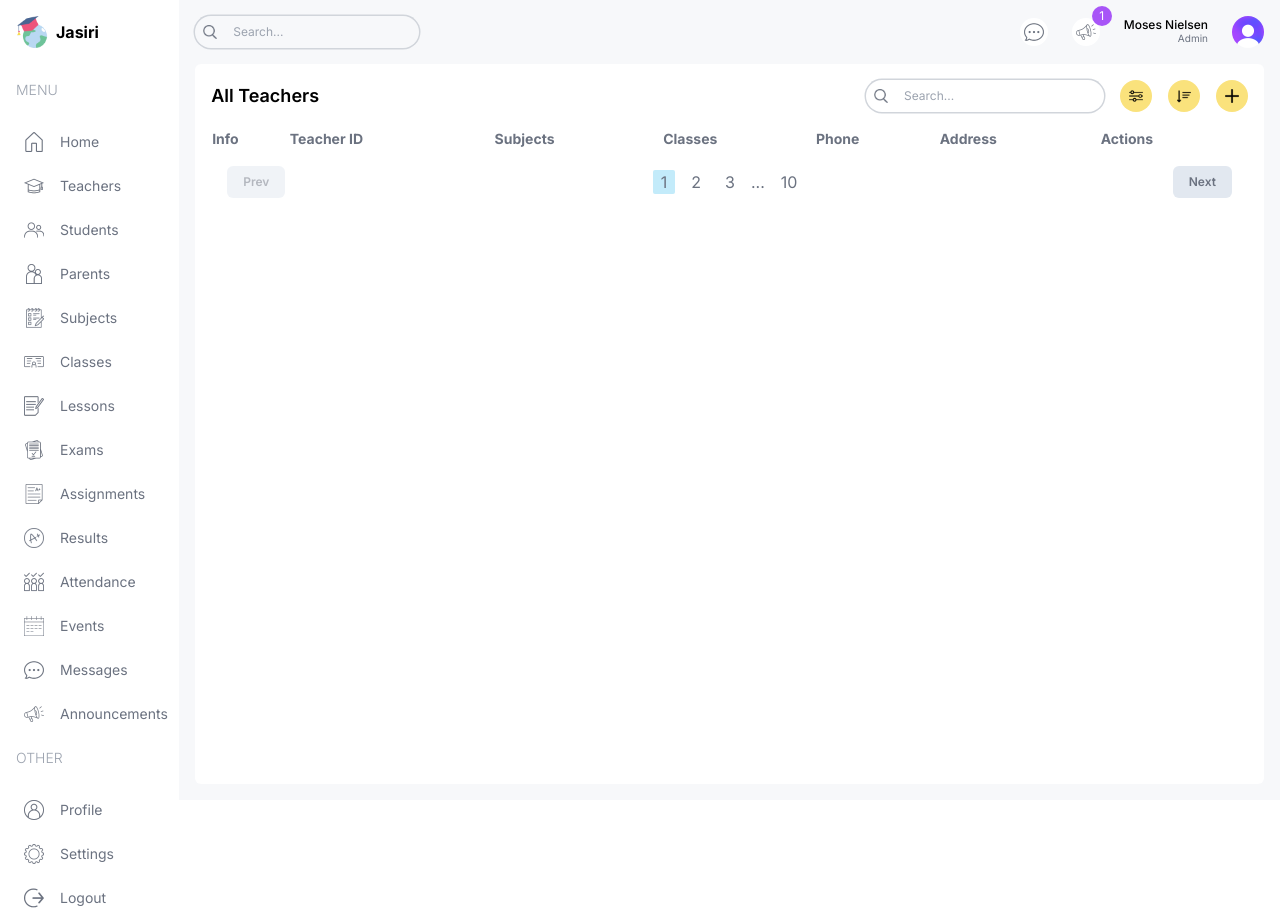
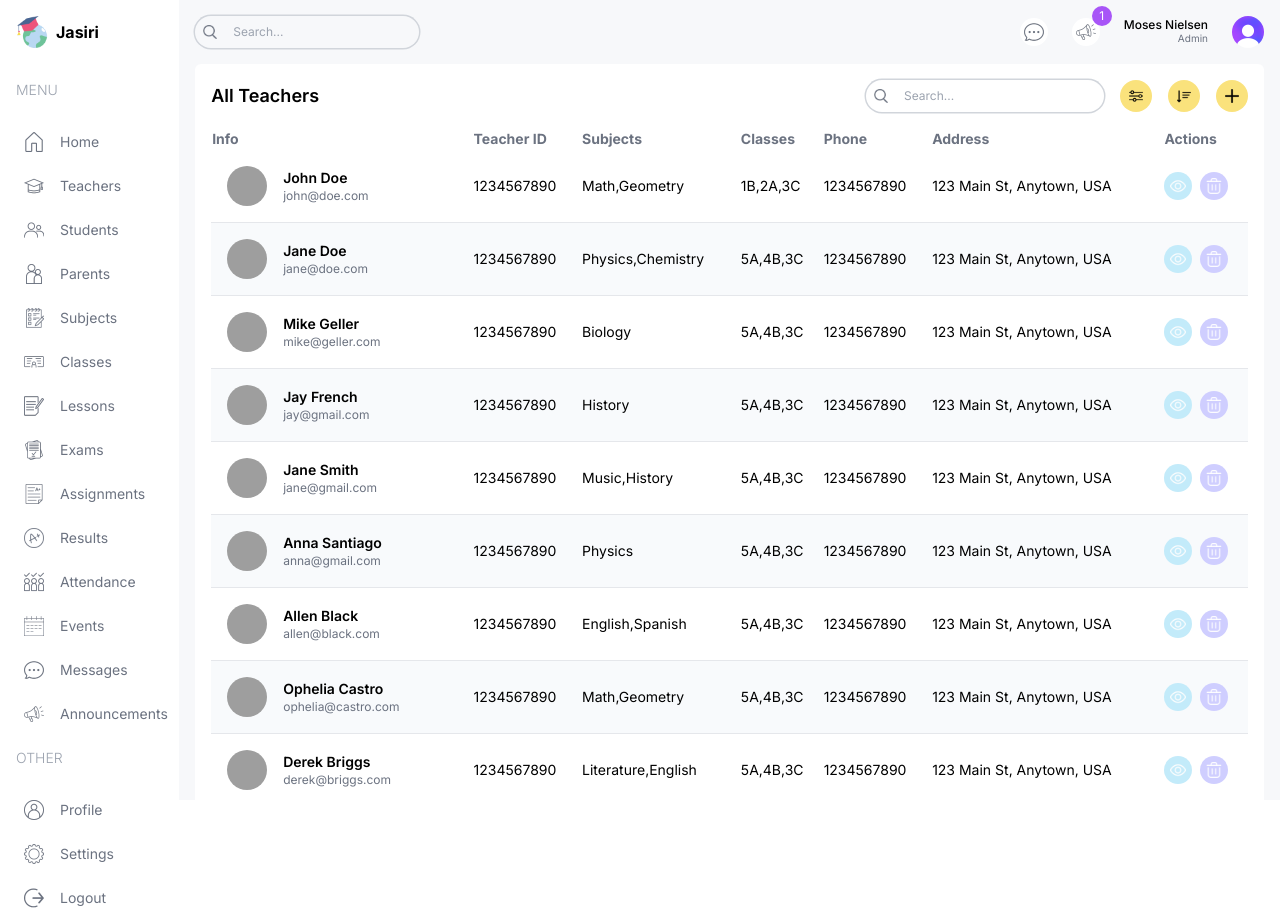
Before and after one commit to Nielsen015/SMS, a Next.js app: page /list/teachers in a window 1280 px wide. Built offline with nearby package versions, Linux system fonts and the light colour scheme; grey boxes are pictures that could not be loaded.

Commit message:
add support for external images, enhance teacher list page, and improve pagination styles

```diff
--- a/next.config.mjs
+++ b/next.config.mjs
@@ -1,4 +1,9 @@
 /** @type {import('next').NextConfig} */
-const nextConfig = {};
+const nextConfig = {
+    // added to allow external images to be displayed
+    images: {
+        domains: ['images.pexels.com'],
+    },
+};
 
 export default nextConfig;
--- a/src/app/(dashboard)/list/teachers/page.tsx
+++ b/src/app/(dashboard)/list/teachers/page.tsx
@@ -1,7 +1,9 @@
 import Pagination from "@/components/Pagination"
 import Tables from "@/components/Tables"
 import TableSearch from "@/components/TableSearch"
+import { role, teachersData } from "@/lib/data"
 import Image from 'next/image'
+import Link from "next/link"
 
 type Teacher = {
   id:number;
@@ -10,31 +12,50 @@
   email?:string;
   phone:string;
   address:string;
-  subject:string[];
-  clases:string[];
+  subjects:string[];
+  classes:string[];
   photo:string;
 
 }
 const columns =[
   {header:'Info',accessor:'info'},
-  {header:'Teacher ID',accessor:'teacherId',className:'hidden md:tables-cell'},
-  {header:'Subjects',accessor:'subject',className:'hidden md:tables-cell'},
-  {header:'Classes',accessor:'classes',className:'hidden md:tables-cell'},
-  {header:'Phone',accessor:'phone',className:'hidden lg:tables-cell'},
-  {header:'Address',accessor:'address',className:'hidden lg:tables-cell'},
-  {header:'Actions',accessor:'action',className:'hidden lg:tables-cell'},
+  {header:'Teacher ID',accessor:'teacherId',className:'hidden md:table-cell'},
+  {header:'Subjects',accessor:'subject',className:'hidden md:table-cell'},
+  {header:'Classes',accessor:'classes',className:'hidden md:table-cell'},
+  {header:'Phone',accessor:'phone',className:'hidden lg:table-cell'},
+  {header:'Address',accessor:'address',className:'hidden lg:table-cell'},
+  {header:'Actions',accessor:'action'},
 ]
 const TeacherListPage = () => {
-  const renderRow = (item:Teacher)=>{
-    <tr>
+  const renderRow = (item:Teacher)=>(
+    <tr key={item.id} className="border-b border-gray-200 even:bg-slate-50 text-sm hover:bg-purpleLight">
+      <td className="flex items-center gap-4 p-4">
+        <Image alt='' src={item.photo} width={40} height={40} className="md:hidden xl:block w-10 h-10 rounded-full object-cover" />
+        <div className='flex flex-col'>
+        <h3 className="font-semibold">{item.name}</h3>
+        <p className="text-xs text-gray-500">{item?.email}</p>
+      </div>
+      </td>
+      <td className="hidden md:table-cell">{item.teacherId}</td>
+      <td className="hidden md:table-cell">{item.subjects.join(",")}</td>
+      <td className="hidden md:table-cell">{item.classes.join(",")}</td>
+      <td className="hidden md:table-cell">{item.phone}</td>
+      <td className="hidden md:table-cell">{item.address}</td>
       <td>
-        <Image alt='' src={item.photo} width={40} height={40} className="md:hidden xl:block w-10 h-10 rounded-full object-cover" />
+        <div className='flex items-center gap-2'>
+          <Link href={`/list/teachers/${item.id}`}>
+          <button className='w-7 h-7 flex items-center justify-center bg-sky rounded-full' aria-label="view">
+            <Image src='/view.png' alt='' width={16} height={16} />
+          </button>
+          </Link>
+          {role === 'admin' &&(<button className='w-7 h-7 flex items-center justify-center bg-pirple rounded-full' aria-label="view">
+            <Image src='/delete.png' alt='' width={16} height={16} />
+          </button>)}
+
+        </div>
       </td>
-      <div className=''>
-
-      </div>
     </tr>
-  }
+  ); //not returning this block
   return (
     <div className='bg-white p-4 rounded-md flex-1 m-4 mt-0'>
       {/* TOP */}
@@ -56,7 +77,7 @@
         </div>
       </div>
       {/* LIST */}
-      <Tables columns={columns}/>
+      <Tables columns={columns} renderRow={renderRow} data={teachersData}/>
       {/* Pagination */}
         <Pagination />
     </div>
--- a/src/components/Pagination.tsx
+++ b/src/components/Pagination.tsx
@@ -1,15 +1,15 @@
 const Pagination = () => {
   return (
-    <div className='p-4 flex items-center justify-between text-gray-500'>
-        <button disabled className="py-2 px-4 rounded-md bg-slate-200 text-xs font-semibold disabled:opacity-50 disabled:cursor-not-allowed">Prev</button>
+    <div className='p-4 flex items-center justify-center  md:justify-between text-gray-500'>
+        <button disabled className="py-1 px-1 md:py-2 md:px-4 rounded-full md:rounded-md bg-slate-200 text-xs font-semibold disabled:opacity-50 disabled:cursor-not-allowed">Prev</button>
         <div className='flex items-center gap-2 text-base'>
-            <button className="px-2 rounded-sm bg-sky">1</button>
-            <button className="px-2 rounded-sm">2</button>
-            <button className="px-2 rounded-sm">3</button>
+            <button className="px-1 md:px-2 rounded-sm bg-sky">1</button>
+            <button className="px-1 md:px-2 rounded-sm">2</button>
+            <button className="px-1 md:px-2 rounded-sm">3</button>
             ...
-            <button className="px-2 rounded-sm">10</button>
+            <button className="px-1 md:px-2 rounded-sm">10</button>
         </div>
-        <button className="py-2 px-4 rounded-md bg-slate-200 text-xs font-semibold disabled:opacity-50 disabled:cursor-not-allowed">Next</button>
+        <button className="py-1 px-1 md:py-2 md:px-4 rounded-full md:rounded-md bg-slate-200 text-xs font-semibold disabled:opacity-50 disabled:cursor-not-allowed">Next</button>
     </div>
   )
 }
--- a/src/components/Tables.tsx
+++ b/src/components/Tables.tsx
@@ -1,20 +1,27 @@
 const Tables = ({
     columns,
+    renderRow,
+    data
 }:{
     columns:{
     header:string;
     accessor:string;
     className?:string
-}[];}) => {
+}[];
+renderRow:(item:any)=>React.ReactNode;
+data:any[];}) => {
   return (
     <table className='w-full mt-4'>
         <thead className="text-left text-gray-500 text-sm">
             <tr>
                 {columns.map((col)=>(
-                <th key={col.accessor}>{col.header}</th>
+                <th key={col.accessor} className={col.className}>{col.header}</th>
             ))}
             </tr>
         </thead>
+        <tbody>
+            {data.map((item)=>renderRow(item))}
+        </tbody>
     </table>
   )
 }
--- a/tailwind.config.ts
+++ b/tailwind.config.ts
@@ -20,7 +20,8 @@
         pirple:"#cfceff",
         purpleLight:'#f1f0ff',
         yellow:'#fae27c',
-        yellowLight:'#fefce8'
+        yellowLight:'#fefce8',
+        red: '#be2326',
       }
     },
   },
```
